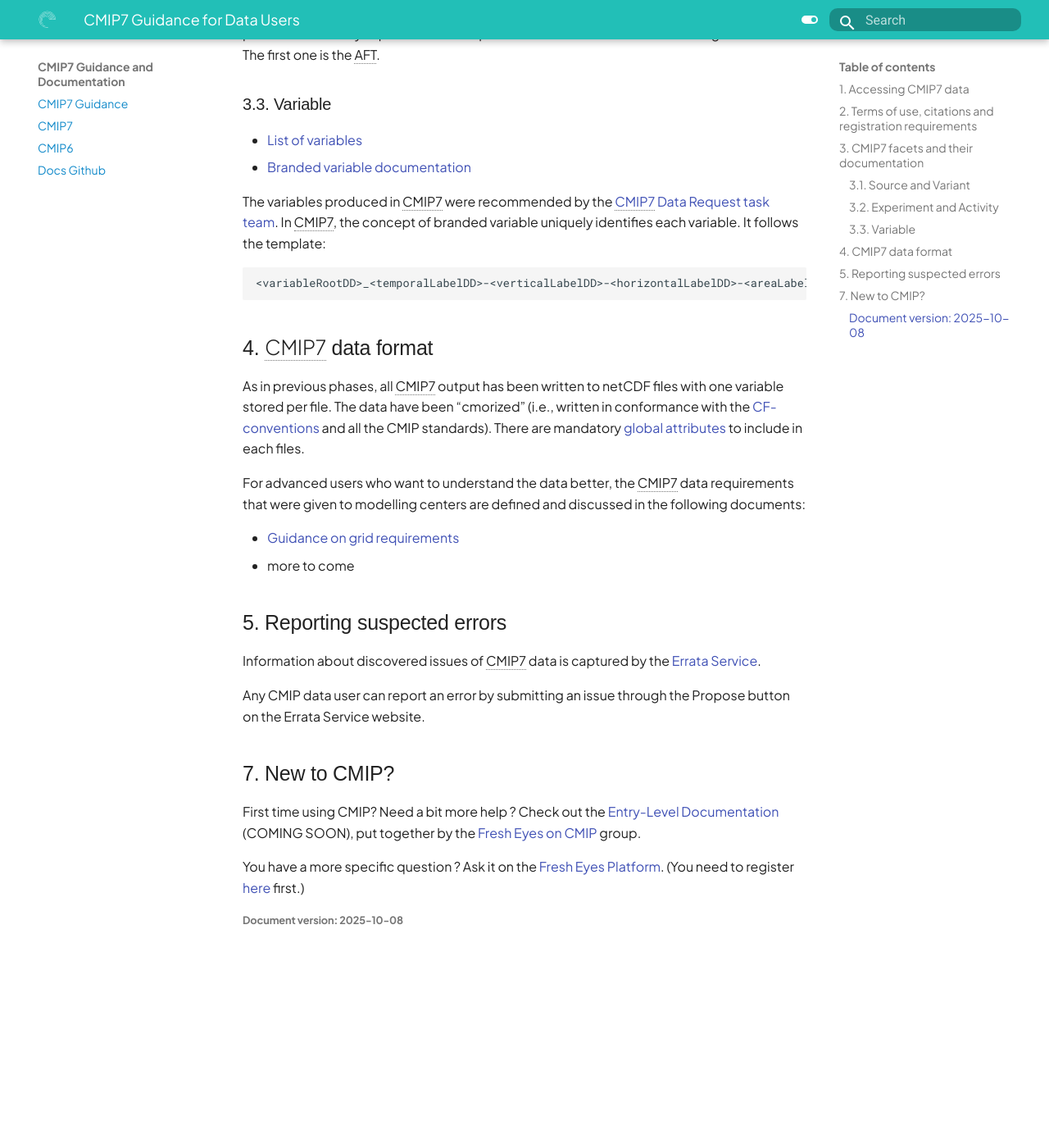
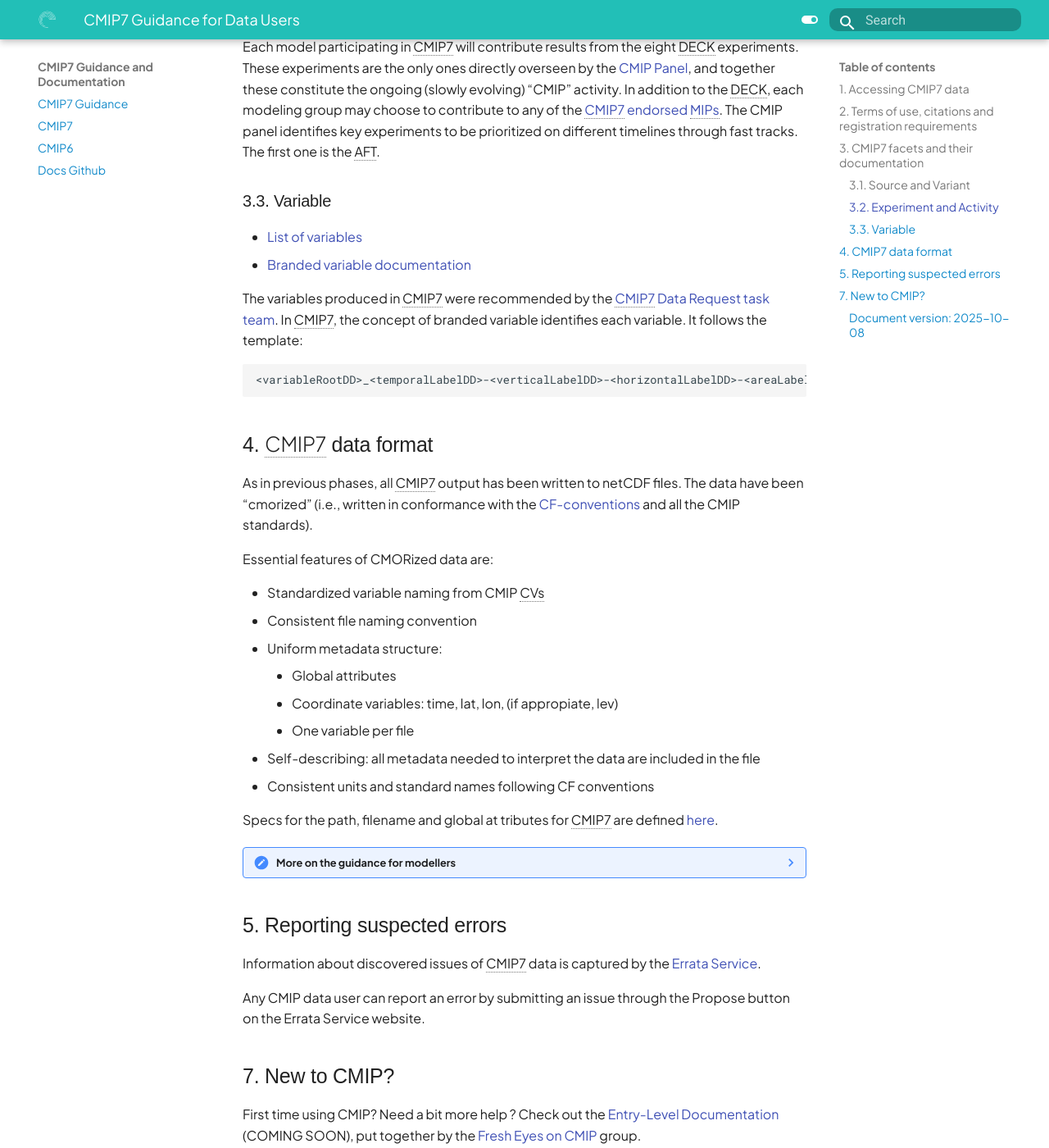
Before and after one commit to WCRP-CMIP/cmip7-guidance, an MkDocs documentation site: the page built from docs/CMIP7/guidance_for_users.md, in a window 1280 px wide and 1400 px high, scrolled down 3507 px. Shown: the whole window at 82% size. Built offline with MkDocs 1.6.1 and Material for MkDocs 9.7.7, drawn with Linux system fonts in a browser that asks for light colours; some web fonts are replaced; before the commit the page ends 4663 px from its top, so only the background shows below that; some of the changed text lies outside the part shown.

Commit message:
first batch comment zeb and julia

````diff
--- a/docs/CMIP7/guidance_for_users.md
+++ b/docs/CMIP7/guidance_for_users.md
@@ -18,14 +18,15 @@ There are 2 options to access the data:
 
  1. **MetaGrid** ([LLNL][metagridllnl], [DKRZ][metagriddkrz], [ORNL][metagridornl], [CEDA][metagridceda])
 
-    Easy-to-use web interface to search and download ESGF data. It provides access through http downloads, wget scripts, OPeNDAP URLs and Globus transfers. The data can be accessed through any of the CMIP7 web interfaces linked above, which enable users to search across the entire distributed archive as if it were all centrally located.
+    Web interface to search and download ESGF data. It provides access through http downloads, wget scripts, OPeNDAP URLs and Globus transfers. Best used for downloading a small number of files. The data can be accessed through any of the CMIP7 web interfaces linked above, which enable users to search across the entire distributed archive as if it were all centrally located.
 
  2. [**ESGpull**][esgpull]
 
     A python library that allows the user to interface with the ESGF search API. It handles scanning, downloading and updating datasets, files and queries from ESGF.
 
+TODO: add the suggested packages
+
 This page will be updated as other access routes become available.
-
 
 ## 2.  Terms of use, citations and registration requirements
 
@@ -48,7 +49,7 @@ To enable modeling groups and others who support CMIP7 to demonstrate its impact
         Swart et al. (2019): CCCma CanESM5 model output prepared for CMIP6 ScenarioMIP. Version 20190429. Earth System Grid Federation. https://doi.org/10.22033/ESGF/CMIP6.1317.
 
     If the latest dataset version included in your study is unknown, use the date of data download instead to characterize the version.
-    If multiple models are used in a publication, please include a table with the sources (name of the model), institutions and citations.
+    If multiple models are used in a publication, please include a table with the sources (name of the model), institutions and citations. If the journal has a citation limit, a table in the Supporting Information is acceptable.
 
     ??? Note "How to find the DOI?"
 
@@ -72,7 +73,7 @@ To enable modeling groups and others who support CMIP7 to demonstrate its impact
 
 5. **Adhere to the license**
 
-    Adhere to licensing restrictions associated with the Creative Commons Attribution 4.0 International ([CC BY 4.0]) license.
+    Adhere to the license conditions listed in the global attribute of each dataset.
 
 
 6. **Use the standard vocabularies**
@@ -104,8 +105,13 @@ CMIP7 datasets can be identified through a series of facets that represents key
 * grid
 * version
 
+!!! tip inline end
+
+    Current advice from the CVs task team is to only access the CVs via [ESGVOC](https://esgf.github.io/esgf-vocab/). This will be subject to change in the future.
 
 The values associated with each facets are standardized through the [CVs][cmipCvs]. They are used to search the ESGF database and can be found in the global attributes of the data. This section provides helpful links and gives a bit more information on a few key facets.
+
+
 
 
 ### 3.1.  Source and Variant
@@ -134,7 +140,7 @@ Each model participating in CMIP7 will contribute results from the eight DECK ex
 * [List of variables][variableid]
 * [Branded variable documentation](branded_variable.md)
 
-The variables produced in CMIP7 were recommended by the [CMIP7 Data Request task team][cmipDataRequest]. In CMIP7, the concept of branded variable uniquely identifies each variable. It follows the  template:
+The variables produced in CMIP7 were recommended by the [CMIP7 Data Request task team][cmipDataRequest]. In CMIP7, the concept of branded variable identifies each variable. It follows the  template:
 
 ```
 <variableRootDD>_<temporalLabelDD>-<verticalLabelDD>-<horizontalLabelDD>-<areaLabelDD>
@@ -145,13 +151,30 @@ The variables produced in CMIP7 were recommended by the [CMIP7 Data Request task
 
 ## 4. CMIP7 data format
 
-As in previous phases, all CMIP7 output has been written to netCDF files with one variable stored per file. The data have been “cmorized” (i.e., written in conformance with the [CF-conventions][cfConventionsPage] and all the CMIP standards). There are mandatory [global attributes][GlobalAttrs] to include in each files.
+As in previous phases, all CMIP7 output has been written to netCDF files. The data have been “cmorized” (i.e., written in conformance with the [CF-conventions][cfConventionsPage] and all the CMIP standards).
+
+Essential features of CMORized data are:
+
+* Standardized variable naming from CMIP CVs
+* Consistent file naming convention
+* Uniform metadata structure:
+    * Global attributes
+    * Coordinate variables: time, lat, lon, (if appropiate, lev)
+    * One variable per file
+* Self-describing: all metadata needed to interpret the data are included in the file
+* Consistent units and standard names following CF conventions
+
+Specs for the path, filename and global at
+tributes for CMIP7 are defined [here][GlobalAttrs].
 
 
-For advanced users who want to understand the data better, the CMIP7 data requirements that were given to modelling centers are defined and discussed in the following documents:
+??? Note "More on the guidance for modellers"
 
-* [Guidance on grid requirements][grid]
-* more to come
+    For advanced users who want to understand the data better, the CMIP7 data requirements that were given to modelling centers are defined and discussed in the following documents:
+
+    * [Guidance for modellers](guidance_for_modellers.md)
+    * [Guidance on grid requirements][grid]
+    * more to come
 
 
 
````
Also changed, not shown: other parts of docs/CMIP7/guidance_for_users.md (+2 -1 lines), docs/CMIP7/terms_of_use.md (+2 -0 lines).
